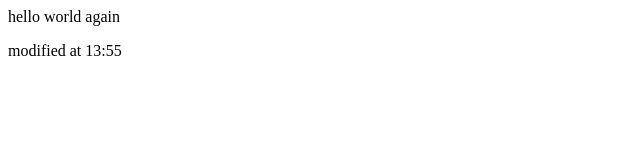
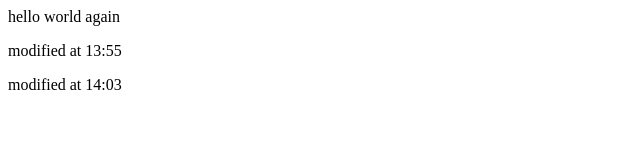
Before and after one commit to sahilrajputwins/hello-world-again, a plain HTML site: page index.html in a window 1280 px wide. Shown: the whole page, without its empty margins (0-640 px from the left). Drawn offline with Linux system fonts and the light colour scheme.

```diff
--- a/index.html
+++ b/index.html
@@ -3,5 +3,6 @@
 <body>
     hello world again
     <p>modified at 13:55</p>
+    <p>modified at 14:03</p>
 </body>
 <html>
```
